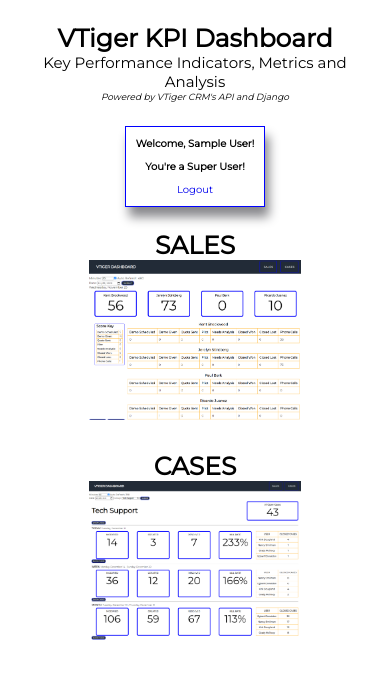
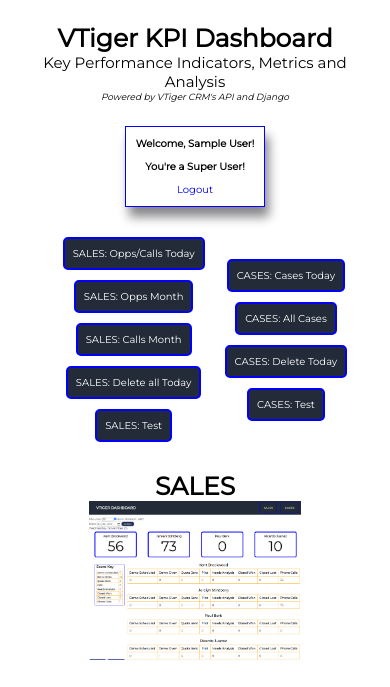
Before and after one commit to roovyshapiro/VTiger_KPI_Dashboard, a Django app: page / in a window 390 px wide. Shown: the part 50-737 px from the top of the page. Before the commit the page ends 690 px from the top, so only its background shows below. Run offline with Django 3.2, Linux system fonts and the light colour scheme; the visitor is signed in with stand-in values (Sample User, id 1); parts of the project's set-up code (start-up, migrations or seed data) failed here and were passed over; some libraries are stand-ins or nearby versions.

Commit message:
Special buttons on home page for super user

```diff
--- a/VTiger_KPI_Dashboard/sales/static/sales/style.css
+++ b/VTiger_KPI_Dashboard/sales/static/sales/style.css
@@ -148,6 +148,32 @@ img {
     height: auto;
 }
 
+.superuser_buttons{
+    display:flex;
+    flex-wrap: wrap;
+    justify-content: center;
+    align-items:center;
+    margin-top:2%;
+}
+
+.superuser_buttons > a {
+    background-color: #222b37;
+    text-align: center;
+    color: white;
+    text-decoration: none;
+    border: 2px solid blue;
+    border-radius: 5px;
+    margin-top: 5px;
+    margin-bottom: 5px;
+    margin-left: 20px;
+    padding:20px;
+}
+
+.superuser_buttons > a:hover{
+    border-radius: 5px;
+    background-color: blue;
+    border: 1px solid orange;
+}
 
 /****** REFRESH_DATE_PICKER.HTML ******/
 
@@ -641,6 +667,38 @@ label.show_label:active {
         height: auto;
     }
 
+    #superuser_buttons_meta_container{
+        display:flex;
+        margin-top:5%;
+    }
+
+    .superuser_buttons{
+        display:flex;
+        flex-direction: column;
+        flex-wrap: wrap;
+        justify-content: center;
+        align-items:center;
+    }
+
+    .superuser_buttons > a {
+        background-color: #222b37;
+        text-align: center;
+        color: white;
+        text-decoration: none;
+        border: 2px solid blue;
+        border-radius: 5px;
+        margin-top: 5px;
+        margin-bottom: 5px;
+        margin-left: 20px;
+        padding:8px;
+    }
+
+    .superuser_buttons > a:hover{
+        border-radius: 5px;
+        background-color: blue;
+        border: 1px solid orange;
+    }
+
     /****** SALES ******/
     #selected_sales_date{
         display:flex;
--- a/VTiger_KPI_Dashboard/sales/templates/sales/home.html
+++ b/VTiger_KPI_Dashboard/sales/templates/sales/home.html
@@ -14,6 +14,21 @@
         <p class="welcome_name">Welcome, {{ user.first_name }} {{user.last_name}}!</p>
         <p class="welcome_name">You're a Super User!</p>
         <a id="logout" href="/accounts/logout">Logout</a>
+    </div>
+    <div id = "superuser_buttons_meta_container">
+        <div class = "superuser_buttons">
+            <a class = "super_user_button_a" href="/populatesales">SALES: Opps/Calls Today</a>
+            <a class = "super_user_button_a" href="/populateoppssales">SALES: Opps Month</a>
+            <a class = "super_user_button_a" href="/populatecallssales">SALES: Calls Month</a>
+            <a class = "super_user_button_a" href="/deleteallsales">SALES: Delete all Today</a>
+            <a class = "super_user_button_a" href="/testsales">SALES: Test</a>
+        </div>
+        <div class = "superuser_buttons">
+            <a class = "super_user_button_a" href="/populatecases">CASES: Cases Today</a>
+            <a class = "super_user_button_a" href="/populateallcases">CASES: All Cases</a>
+            <a class = "super_user_button_a" href="/deletecases">CASES: Delete Today</a>
+            <a class = "super_user_button_a" href="/testcases">CASES: Test</a>
+        </div>
     </div>
   {% elif user.is_authenticated %}
       <div class="google_login_button">
```
